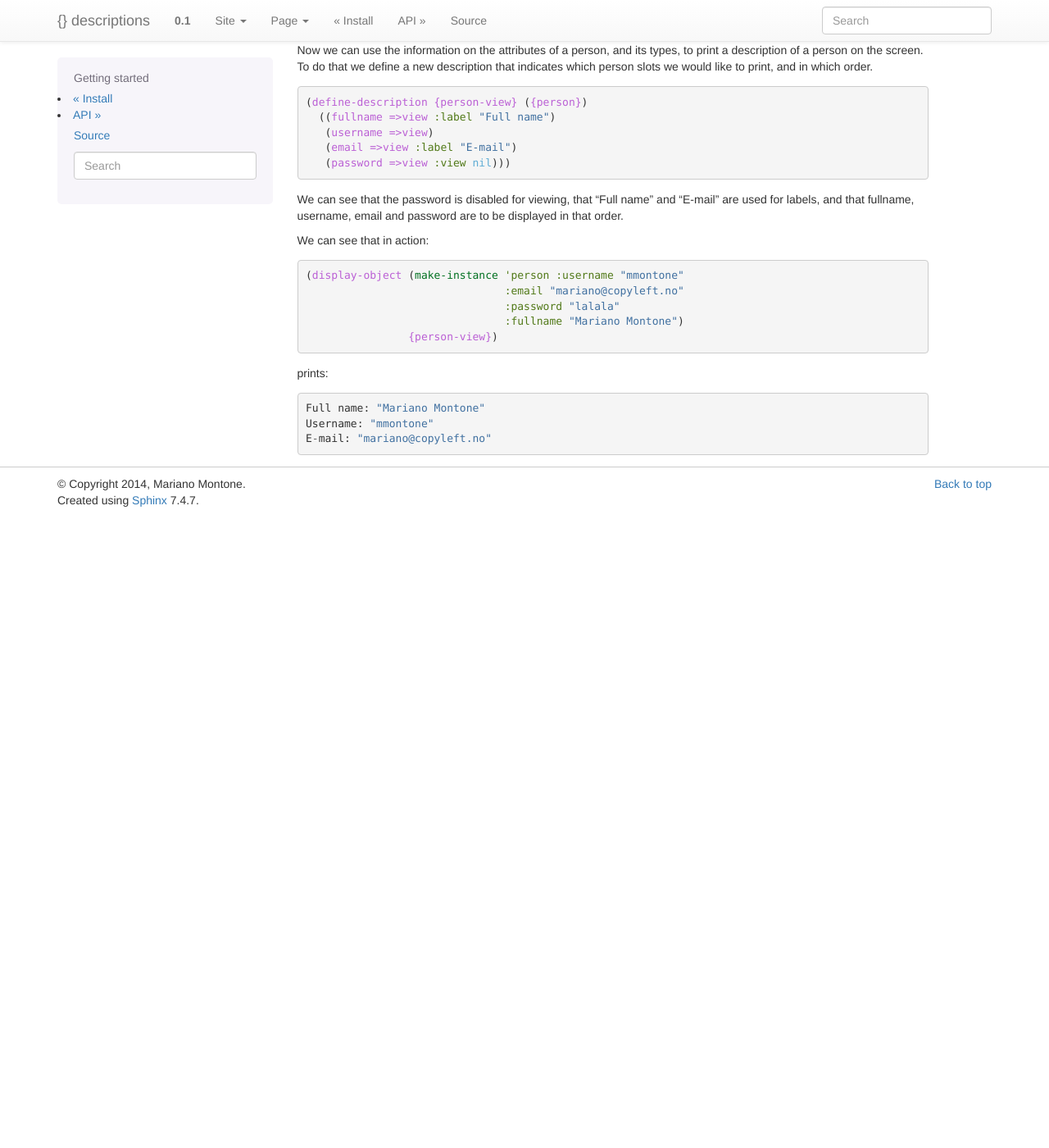
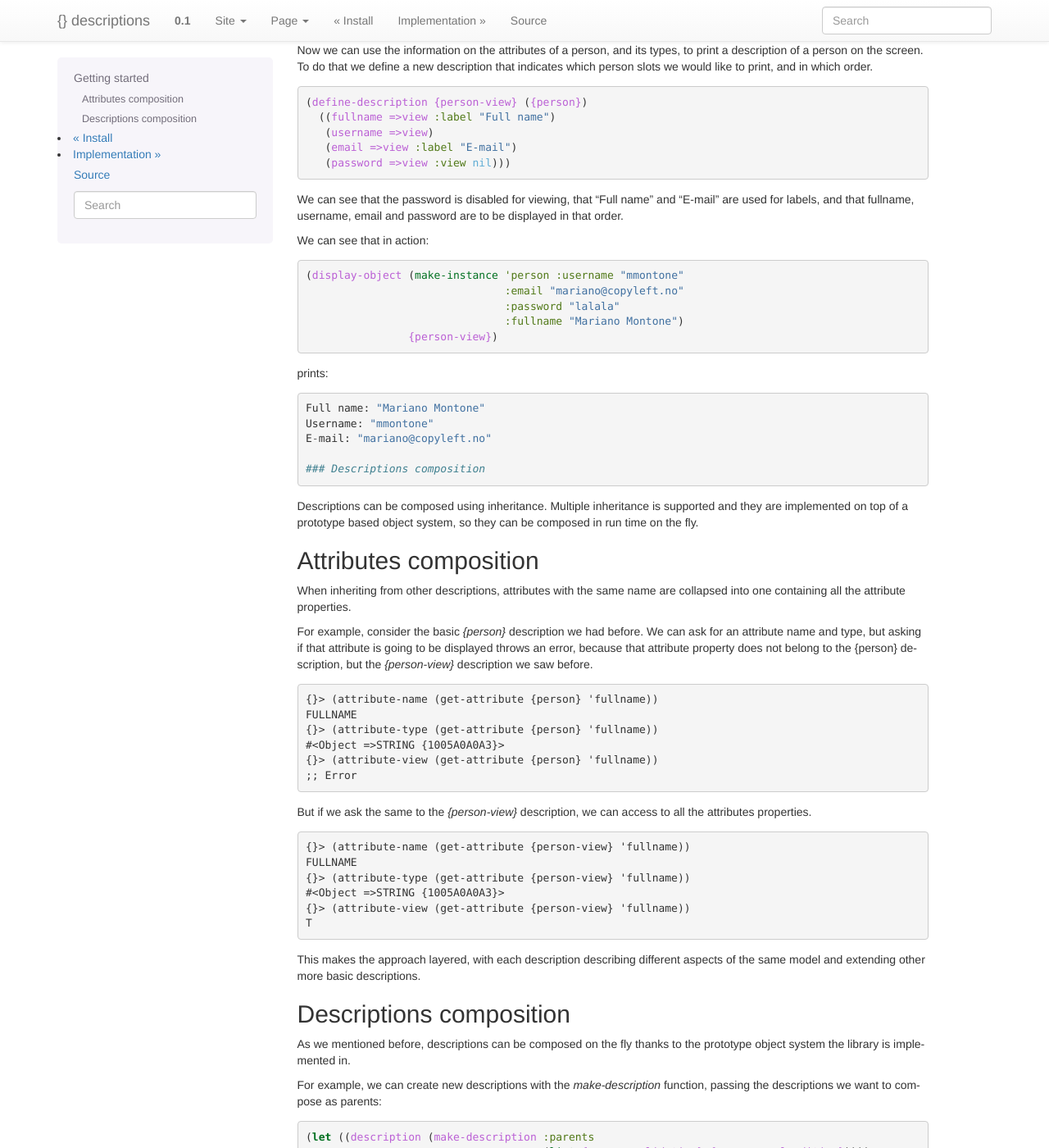
Before and after one commit to mmontone/descriptions, a Sphinx documentation site: the page built from doc/source/getting_started.rst, in a window 1280 px wide and 1400 px high, scrolled down 902 px. Shown: the whole window at 82% size. Built offline with Sphinx 7.4.7, drawn with Linux system fonts in a browser that asks for light colours; before the commit the page ends 1532 px from its top, so only the background shows below that; some of the changed text lies outside the part shown.

Commit message:
More docs

```diff
--- a/doc/source/getting_started.rst
+++ b/doc/source/getting_started.rst
@@ -70,3 +70,75 @@ prints::
    Full name: "Mariano Montone"
    Username: "mmontone"
    E-mail: "mariano@copyleft.no"
+
+   ### Descriptions composition
+
+Descriptions can be composed using inheritance. Multiple inheritance is supported and they are implemented on top of a prototype based object system, so they can be composed in run time on the fly.
+
+Attributes composition
+~~~~~~~~~~~~~~~~~~~~~~
+
+When inheriting from other descriptions, attributes with the same name are collapsed into one containing all the attribute properties.
+
+For example, consider the basic *{person}* description we had before. We can ask for an attribute name and type, but asking if that attribute is going to be displayed throws an error, because that attribute property does not belong to the {person} description, but the *{person-view}* description we saw before.
+
+.. code-block:: common-lisp-repl
+
+   {}> (attribute-name (get-attribute {person} 'fullname))
+   FULLNAME
+   {}> (attribute-type (get-attribute {person} 'fullname))
+   #<Object =>STRING {1005A0A0A3}>
+   {}> (attribute-view (get-attribute {person} 'fullname))
+   ;; Error
+
+
+But if we ask the same to the *{person-view}* description, we can access to all the attributes properties.
+
+.. code-block:: common-lisp-repl
+
+   {}> (attribute-name (get-attribute {person-view} 'fullname))
+   FULLNAME
+   {}> (attribute-type (get-attribute {person-view} 'fullname))
+   #<Object =>STRING {1005A0A0A3}>
+   {}> (attribute-view (get-attribute {person-view} 'fullname))
+   T
+
+This makes the approach layered, with each description describing different aspects of the same model and extending other more basic descriptions.
+
+Descriptions composition
+~~~~~~~~~~~~~~~~~~~~~~~~
+
+As we mentioned before, descriptions can be composed on the fly thanks to the prototype object system the library is implemented in.
+
+For example, we can create new descriptions with the *make-description* function, passing the descriptions we want to compose as parents:
+
+.. code-block:: common-lisp
+
+   (let ((description (make-description :parents
+					(list {person-validation} {person-repl-editing}))))
+     (let ((person (make-instance 'person)))
+	 (edit-object person description)
+	 (validate-object person description)
+	 (describe person)))
+
+A prettier way of doing it is using the description name as a function:
+
+.. code-block:: common-lisp
+
+   (let ((description ({person-validation} {person-repl-editing})))
+       (let ((person (make-instance 'person)))
+	 (edit-object person description)
+	 (validate-object person description)
+	 (describe person)))
+
+We can also choose not to compose descriptions, but work with them separately on the different aspects of the model objects:
+
+.. code-block:: common-lisp
+
+   (let ((person (make-instance 'person)))
+     (edit-object person {person-repl-editing})
+     (validate-object person {person-validation})
+     (describe person)
+     (print
+      (with-output-to-string (s)
+	(serialize-object person {person-serialization} s))))
--- a/doc/source/index.rst
+++ b/doc/source/index.rst
@@ -17,6 +17,8 @@ It is inspired by `Smalltalk Magritte`_, as well as `Lisp On Lines`_.
    overview
    install
    getting_started
+   implementation
+   references
    api
 
 
```
Also changed, not shown: doc/source/implementation.rst (added, +11 -0 lines), doc/source/references.rst (added, +7 -0 lines).
